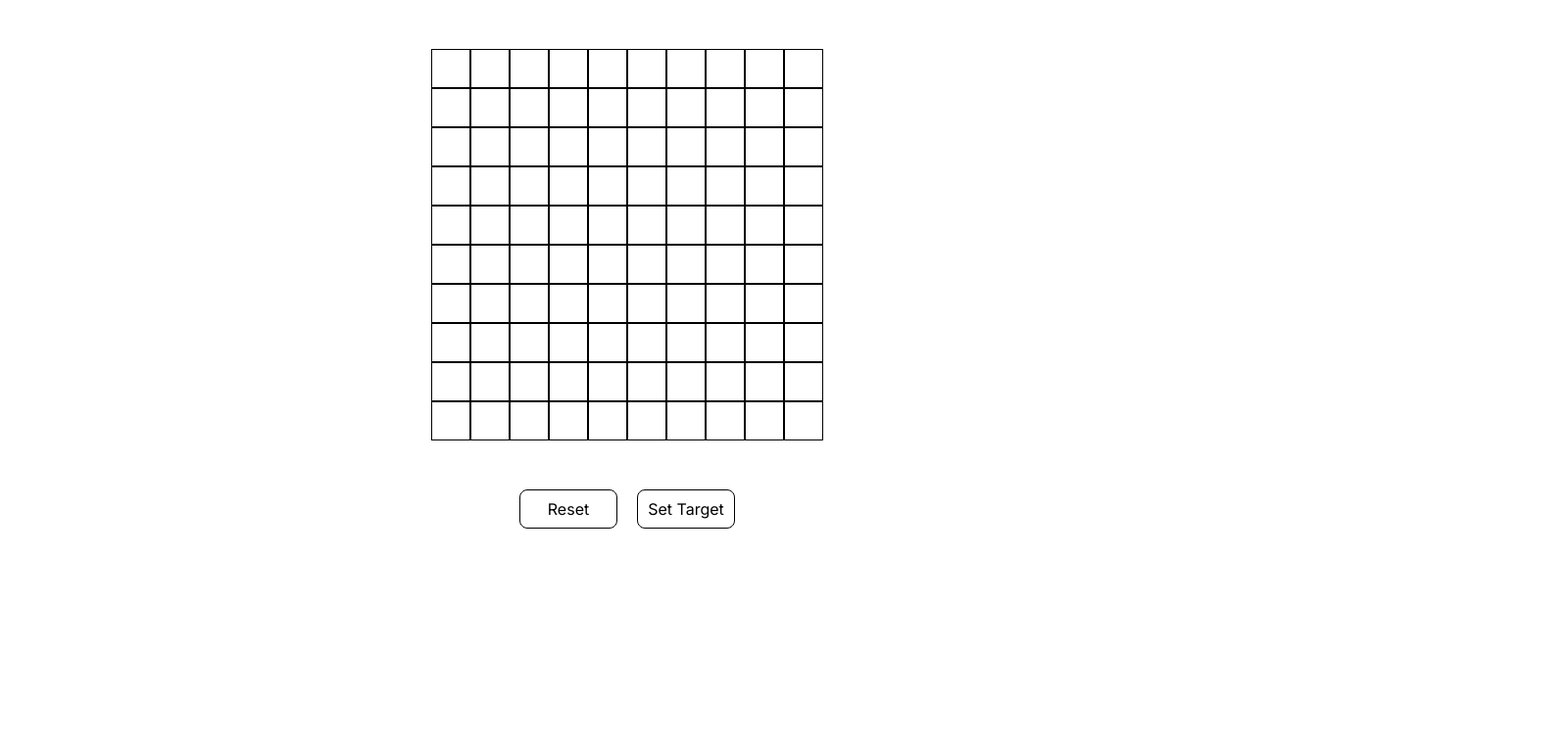
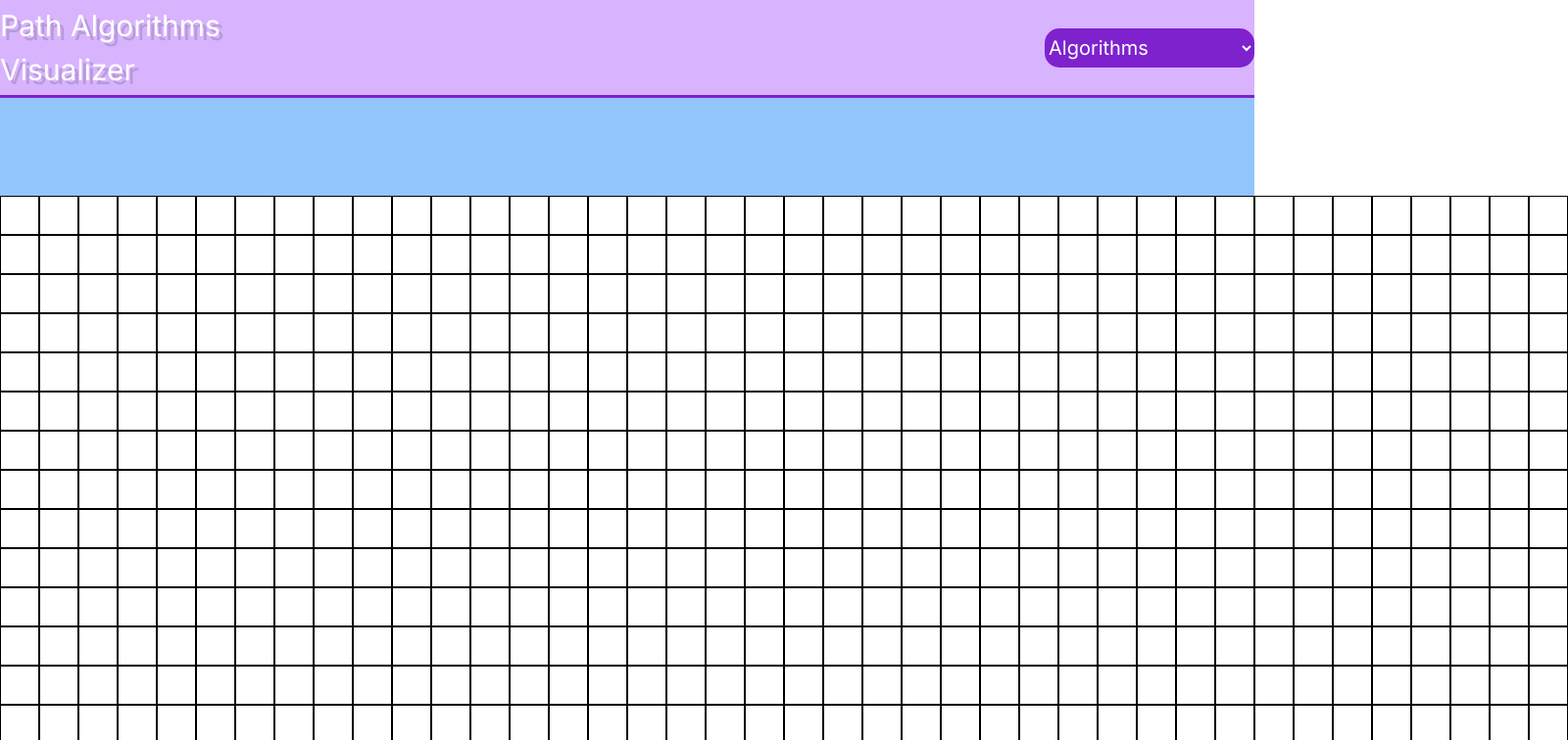
Before and after one commit to rohanvan123/pathfinding-visualizer, a Next.js app: page / in a window 1280 px wide. Shown: the top 756 px of the page at 98% size, 1600 px wide, since content can reach past the window. Built offline with nearby package versions, Linux system fonts and the light colour scheme.

Commit message:
Moved files and added navbar

```diff
--- a/app/globals.css
+++ b/app/globals.css
@@ -15,6 +15,3 @@
     --background-end-rgb: 0, 0, 0;
   }
 }
-
-body {
-}
--- a/app/layout.tsx
+++ b/app/layout.tsx
@@ -1,5 +1,6 @@
 import "./globals.css";
 import { Inter } from "next/font/google";
+import NavBar from "@/components/NavBar";
 
 const inter = Inter({ subsets: ["latin"] });
 
@@ -10,7 +11,10 @@ export default function RootLayout({
 }) {
   return (
     <html lang="en">
-      <body className={inter.className}>{children}</body>
+      <body className={inter.className}>
+        <NavBar />
+        {children}
+      </body>
     </html>
   );
 }
--- /dev/null
+++ b/components/NavBar.tsx
@@ -0,0 +1,32 @@
+import React from "react";
+
+const visualizations = [
+  "Algorithms",
+  "Breadth First Search",
+  "Depth First Search",
+  "Dijkstra's",
+];
+
+const NavBar = () => {
+  return (
+    <div
+      className="w-full h-[100px] flex flex-row justify-evenly gap-[60%] items-center border-b-[3px]
+    border-purple-700 bg-purple-300 fixed top-0 z-50"
+    >
+      <div className="text-[30px] [text-shadow:_4px_4px_0_rgb(0_0_0_/_15%)] text-white">
+        Path Algorithms Visualizer
+      </div>
+      <select className="h-[40px] rounded-[15px] bg-purple-700 text-white text-[20px]">
+        {visualizations.map((name: string, idx: number) => {
+          return (
+            <option key={idx} value={name} className="">
+              {name}
+            </option>
+          );
+        })}
+      </select>
+    </div>
+  );
+};
+
+export default NavBar;
--- a/components/Node.tsx
+++ /dev/null
@@ -1,9 +0,0 @@
-import React from "react";
-
-const Node = () => {
-  return (
-    <div className="h-[18px] w-[18px] border-black border-[1px] border-solid p-[0px]"></div>
-  );
-};
-
-export default Node;
--- a/components/PathfindingVisualizer.tsx
+++ b/components/PathfindingVisualizer.tsx
@@ -1,25 +1,21 @@
 "use client";
 
 import React, { useEffect, useState } from "react";
-import Node from "./Node";
-import Queue from "./Queue";
-import { resolveTypeReferenceDirective } from "typescript";
+import Queue from "../types/Queue";
+import { Tuple, Node } from "@/types/types";
+import { stringToTuple, tupleToString } from "@/utils/utils";
 
-interface Node {
-  row: number;
-  col: number;
-  color: string;
-}
+const MAX_TARGET_NODES = 1;
+const BOX_WIDTH = 40;
+const ROWS = 15;
+const COLS = 40;
 
-type Tuple = [number, number];
-
-const targetNodesMax = 1;
-
+const intializeGrid = (maxRows: number, maxCols: number) => {
   let initialGrid: Node[][] = [];
 
-for (let r = 0; r < 10; r++) {
+  for (let r = 0; r < maxRows; r++) {
     let row: Node[] = [];
-  for (let c = 0; c < 10; c++) {
+    for (let c = 0; c < maxCols; c++) {
       const n: Node = {
         row: r,
         col: c,
@@ -30,16 +26,20 @@ for (let r = 0; r < 10; r++) {
     initialGrid.push(row);
   }
 
-const tupleToString = (tuple: [number, number]) => {
-  return JSON.stringify(tuple);
-};
-
-const stringToTuple = (str: string) => {
-  return JSON.parse(str);
+  return initialGrid;
 };
 
 const PathfindingVisualizer = () => {
-  const [grid, setGrid] = useState(initialGrid);
+  const resetGrid = () => {
+    for (let r = 0; r < ROWS; r++) {
+      for (let c = 0; c < COLS; c++) {
+        updateNodeColor(r, c, "white");
+      }
+    }
+    setCurrentTargetNodes(0);
+  };
+
+  const [grid, setGrid] = useState(intializeGrid(ROWS, COLS));
   const [currentTargetNodes, setCurrentTargetNodes] = useState(0);
   const [isSettingTarget, setIsSettingTarget] = useState(false);
 
@@ -78,7 +78,7 @@ const PathfindingVisualizer = () => {
       visited.add(nodeKey);
 
       updateNodeColor(r, c, "#50C878");
-      if (r + 1 < 10) {
+      if (r + 1 < ROWS) {
         if (!visited.has(tupleToString([r + 1, c]))) {
           parent.set(tupleToString([r + 1, c]), tupleToString([r, c]));
         }
@@ -90,7 +90,7 @@ const PathfindingVisualizer = () => {
         }
         queue.enqueue([r - 1, c]);
       }
-      if (c + 1 < 10) {
+      if (c + 1 < COLS) {
         if (!visited.has(tupleToString([r, c + 1]))) {
           parent.set(tupleToString([r, c + 1]), tupleToString([r, c]));
         }
@@ -102,7 +102,7 @@ const PathfindingVisualizer = () => {
         }
         queue.enqueue([r, c - 1]);
       }
-      setTimeout(processNextNode, 10);
+      setTimeout(processNextNode, 5);
     };
 
     processNextNode();
@@ -128,18 +128,9 @@ const PathfindingVisualizer = () => {
     processNextPathNode(0);
   };
 
-  const resetGrid = () => {
-    for (let r = 0; r < 10; r++) {
-      for (let c = 0; c < 10; c++) {
-        updateNodeColor(r, c, "white");
-      }
-    }
-    setCurrentTargetNodes(0);
-  };
-
   const handleNodeClick = (rowIdx: number, colIdx: number) => {
     if (isSettingTarget) {
-      if (currentTargetNodes < targetNodesMax) {
+      if (currentTargetNodes < MAX_TARGET_NODES) {
         updateNodeColor(rowIdx, colIdx, "yellow");
         setCurrentTargetNodes(currentTargetNodes + 1);
       }
@@ -149,7 +140,7 @@ const PathfindingVisualizer = () => {
   };
 
   const handleTargetButtonClick = () => {
-    if (currentTargetNodes === targetNodesMax) {
+    if (currentTargetNodes === MAX_TARGET_NODES) {
       setIsSettingTarget(false);
       return;
     }
@@ -157,19 +148,24 @@ const PathfindingVisualizer = () => {
   };
 
   useEffect(() => {
-    if (currentTargetNodes === targetNodesMax) {
+    if (currentTargetNodes === MAX_TARGET_NODES) {
       setIsSettingTarget(false);
     }
   }, [currentTargetNodes]);
 
   return (
-    <div className="flex flex-col justify-center items-center">
-      <div className="m-auto mt-[50px] w-[400px] h-[400px] grid grid-cols-10">
+    <div className="flex flex-col justify-center items-center w-full pt-[200px] pb-[100px] bg-blue-300">
+      <div
+        className={`m-auto w-[${BOX_WIDTH * COLS}px] h-[${
+          BOX_WIDTH * ROWS
+        }px] grid grid-cols-${COLS}`}
+        style={{ gridTemplateColumns: `repeat(${COLS}, ${BOX_WIDTH}px)` }}
+      >
         {grid.map((row, rowIdx) => {
           return row.map((node, colIdx) => (
             <button
               key={`${rowIdx}-${colIdx}`}
-              className={`h-[40px] w-[40px] border-black border-[1px] border-solid p-[0px]`}
+              className={`h-[${BOX_WIDTH}px] w-[${BOX_WIDTH}px] border-black border-[1px] border-solid p-[0px]`}
               style={{ backgroundColor: node.color }}
               onClick={() => {
                 handleNodeClick(rowIdx, colIdx);
@@ -180,17 +176,17 @@ const PathfindingVisualizer = () => {
       </div>
       <div className="flex flex-row gap-[20px]">
         <button
-          className="mt-[50px] h-[40px] w-[100px] text-center border-black border-[1px] rounded-[8px] hover:bg-slate-300"
+          className="mt-[50px] h-[40px] w-[100px] text-center border-black border-[1px] rounded-[8px] hover:bg-slate-300 bg-white"
           onClick={resetGrid}
         >
           Reset
         </button>
         <button
-          className={`mt-[50px] h-[40px] w-[100px] text-center border-black border-[1px] rounded-[8px] hover:bg-slate-300 ${
+          className={`bg-white mt-[50px] h-[40px] w-[100px] text-center border-black border-[1px] rounded-[8px] hover:bg-slate-300 ${
             isSettingTarget ? "bg-slate-300" : ""
           }`}
           onClick={handleTargetButtonClick}
-          disabled={currentTargetNodes === targetNodesMax}
+          disabled={currentTargetNodes === MAX_TARGET_NODES}
         >
           Set Target
         </button>
@@ -200,12 +196,3 @@ const PathfindingVisualizer = () => {
 };
 
 export default PathfindingVisualizer;
-
-// Shortest Path
-// Have a map from the row, col to its parent
-// When we dequeue a node, we check if it is the target node
-// If it is, we backtrack from the target node to the start node
-
-// the indication will be a targetColor
-// we will limit the number of targetNodes to 1
-// but this should be modifiable in the future
--- a/tailwind.config.js
+++ b/tailwind.config.js
@@ -7,11 +7,11 @@ module.exports = {
   ],
   theme: {
     extend: {
-      backgroundImage: {
-        'gradient-radial': 'radial-gradient(var(--tw-gradient-stops))',
-        'gradient-conic':
-          'conic-gradient(from 180deg at 50% 50%, var(--tw-gradient-stops))',
-      },
+      colors: {
+        fillColor: "#50C878",
+        pathColor: "red",
+        targetColor: "yellow"
+      }
     },
   },
   plugins: [],
--- /dev/null
+++ b/types/types.ts
@@ -0,0 +1,7 @@
+export interface Node {
+  row: number;
+  col: number;
+  color: string;
+}
+
+export type Tuple = [number, number];
--- /dev/null
+++ b/utils/utils.ts
@@ -0,0 +1,7 @@
+export const tupleToString = (tuple: [number, number]) => {
+  return JSON.stringify(tuple);
+};
+
+export const stringToTuple = (str: string) => {
+  return JSON.parse(str);
+};
```
Also changed, not shown: types/Queue.tsx (renamed from components/Queue.tsx). Lines whose indentation alone changed are shown as unchanged.
